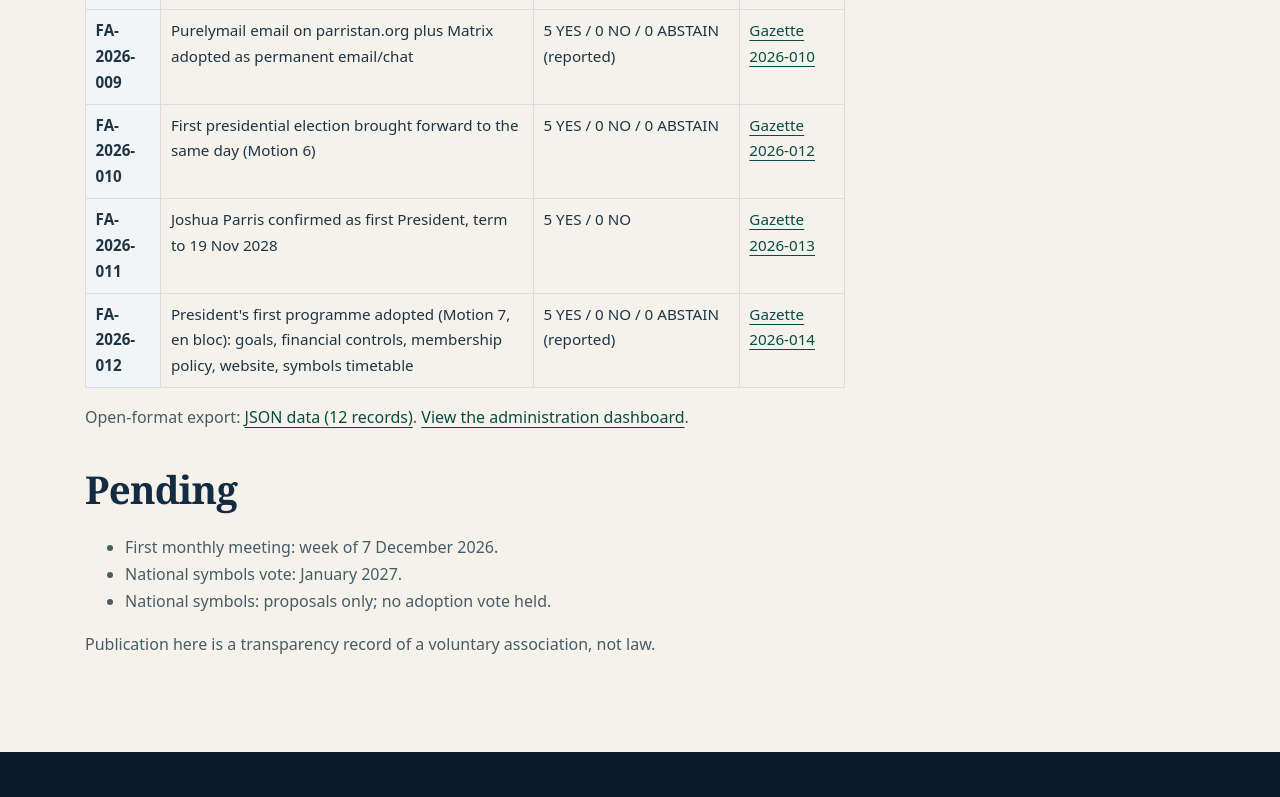
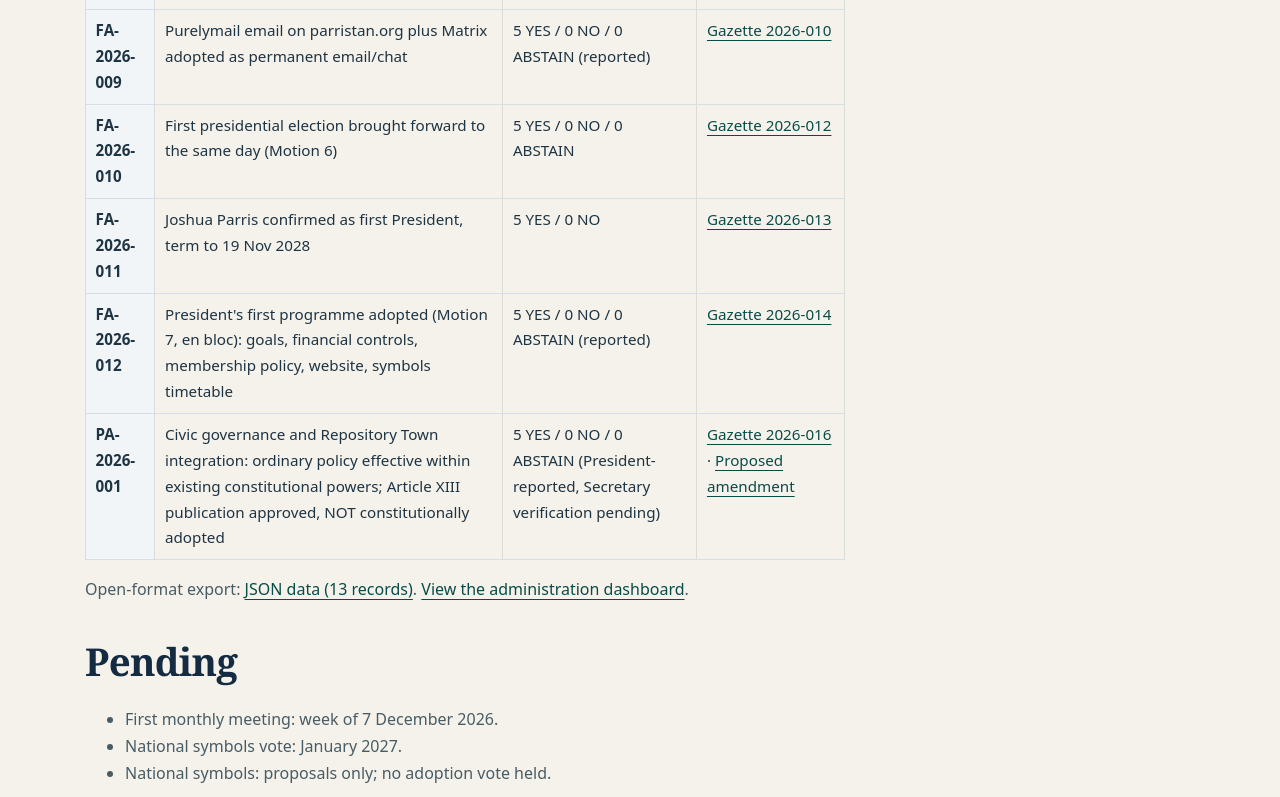
Before and after one commit to Parris-Tech-Services/RepublicOfParristan, a website: page docs/decisions.html in a window 1280 px wide. Shown: the part 1253-2050 px from the top of the page. Drawn offline with Linux system fonts and the light colour scheme.

Commit message:
sync 13 civic decisions and 17 Gazette notices across export, pages and validators

```diff
--- a/docs/decisions.html
+++ b/docs/decisions.html
@@ -6,7 +6,7 @@
 <header class="masthead"><div class="container"><a class="brand" href="./index.html" aria-label="Republic of Parristan Gazette home"><img src="assets/favicon.svg" alt=""><span><strong>Republic of Parristan</strong><small>Public Gazette · Vol. I</small></span></a><nav class="nav" aria-label="Main navigation"><a href="./index.html#notices">Gazette</a><a href="./about.html">The Republic</a><a href="./index.html#symbols">National symbols</a><a href="./participate.html">Participate</a><a href="./administration.html">Administration</a><a href="./decisions.html">Decisions</a><a href="./status.html">Status</a></nav></div></header>
 <div class="status"><div class="container"><strong>Status notice:</strong> Parristan is a developing micronational initiative, not a recognised sovereign state. These public notices do not have statutory force under Australian law.</div></div><main id="main">
 <section class="section"><div class="container"><article class="prose">
-<h1>Decision register</h1><p>Twelve recorded decisions (founding assembly and subsequent written sessions, 19 November 2026). Numeric vote counts appear only where supplied in the minutes. The full register, including procedural items, is in <a href="https://github.com/Parris-Tech-Services/RepublicOfParristan/blob/main/institutions/DECISION_REGISTER.md">institutions/DECISION_REGISTER.md</a>.</p>
+<h1>Decision register</h1><p>Thirteen recorded decisions (founding assembly and subsequent written sessions, 19–23 November 2026). Numeric vote counts appear only where supplied in the minutes. The full register, including procedural items, is in <a href="https://github.com/Parris-Tech-Services/RepublicOfParristan/blob/main/institutions/DECISION_REGISTER.md">institutions/DECISION_REGISTER.md</a>.</p>
 <div class="table-wrap"><table><thead><tr><th scope="col">ID</th><th scope="col">Decision</th><th scope="col">Reported vote</th><th scope="col">Evidence</th></tr></thead><tbody>
 <tr data-decision-id="FA-2026-001"><th scope="row">FA-2026-001</th><td>Founding-assembly notice reduced to one hour</td><td>5 YES / 0 NO / 0 ABSTAIN</td><td><a href="notices/2026-005.html">Gazette 2026-005</a></td></tr>
 <tr data-decision-id="FA-2026-002"><th scope="row">FA-2026-002</th><td>Constitution ratified for the voluntary association</td><td>5 YES / 0 NO / 0 ABSTAIN</td><td><a href="notices/2026-005.html">Gazette 2026-005</a></td></tr>
@@ -19,9 +19,9 @@
 <tr data-decision-id="FA-2026-009"><th scope="row">FA-2026-009</th><td>Purelymail email on parristan.org plus Matrix adopted as permanent email/chat</td><td>5 YES / 0 NO / 0 ABSTAIN (reported)</td><td><a href="notices/2026-010.html">Gazette 2026-010</a></td></tr>
 <tr data-decision-id="FA-2026-010"><th scope="row">FA-2026-010</th><td>First presidential election brought forward to the same day (Motion 6)</td><td>5 YES / 0 NO / 0 ABSTAIN</td><td><a href="notices/2026-012.html">Gazette 2026-012</a></td></tr>
 <tr data-decision-id="FA-2026-011"><th scope="row">FA-2026-011</th><td>Joshua Parris confirmed as first President, term to 19 Nov 2028</td><td>5 YES / 0 NO</td><td><a href="notices/2026-013.html">Gazette 2026-013</a></td></tr>
-<tr data-decision-id="FA-2026-012"><th scope="row">FA-2026-012</th><td>President's first programme adopted (Motion 7, en bloc): goals, financial controls, membership policy, website, symbols timetable</td><td>5 YES / 0 NO / 0 ABSTAIN (reported)</td><td><a href="notices/2026-014.html">Gazette 2026-014</a></td></tr>
+<tr data-decision-id="FA-2026-012"><th scope="row">FA-2026-012</th><td>President's first programme adopted (Motion 7, en bloc): goals, financial controls, membership policy, website, symbols timetable</td><td>5 YES / 0 NO / 0 ABSTAIN (reported)</td><td><a href="notices/2026-014.html">Gazette 2026-014</a></td></tr><tr data-decision-id="PA-2026-001"><th scope="row">PA-2026-001</th><td>Civic governance and Repository Town integration: ordinary policy effective within existing constitutional powers; Article XIII publication approved, NOT constitutionally adopted</td><td>5 YES / 0 NO / 0 ABSTAIN (President-reported, Secretary verification pending)</td><td><a href="notices/2026-016.html">Gazette 2026-016</a> · <a href="notices/2026-017.html">Proposed amendment</a></td></tr>
 </tbody></table></div>
-<p>Open-format export: <a href="data/decisions.json">JSON data (12 records)</a>. <a href="administration.html">View the administration dashboard</a>.</p><h2>Pending</h2><ul><li>First monthly meeting: week of 7 December 2026.</li><li>National symbols vote: January 2027.</li><li>National symbols: proposals only; no adoption vote held.</li></ul>
+<p>Open-format export: <a href="data/decisions.json">JSON data (13 records)</a>. <a href="administration.html">View the administration dashboard</a>.</p><h2>Pending</h2><ul><li>First monthly meeting: week of 7 December 2026.</li><li>National symbols vote: January 2027.</li><li>National symbols: proposals only; no adoption vote held.</li></ul>
 <p class="muted">Publication here is a transparency record of a voluntary association, not law.</p>
 </article></div></section>
 </main><footer class="footer"><div class="container"><div class="footer-grid"><div><h3>Republic of Parristan</h3><p>A genuine civic attempt to establish a peaceful, democratic micronational community. The Gazette preserves proposals and documented actions truthfully.</p></div><div><strong>Read</strong><ul><li><a href="./index.html#notices">Gazette notices</a></li><li><a href="./about.html">Founding vision</a></li><li><a href="./participate.html">Public consultation</a></li><li><a href="./decisions.html">Decision register</a></li><li><a href="./status.html">Status report</a></li><li><a href="./corrections.html">Corrections &amp; contact</a></li></ul></div><div><strong>Source of record</strong><ul><li><a href="https://github.com/Parris-Tech-Services/RepublicOfParristan">Public GitHub repository</a></li><li><a href="https://github.com/Parris-Tech-Services/RepublicOfParristan/tree/main/institutions">Constitutional drafts</a></li><li><a href="https://github.com/Parris-Tech-Services/RepublicOfParristan/issues">Public consultations</a></li></ul></div></div><div class="footer-end">Prepared 19 November 2026 · No claim of international recognition, statutory authority or Australian government affiliation. National symbols depicted are proposals only.</div></div></footer></body></html>
```
